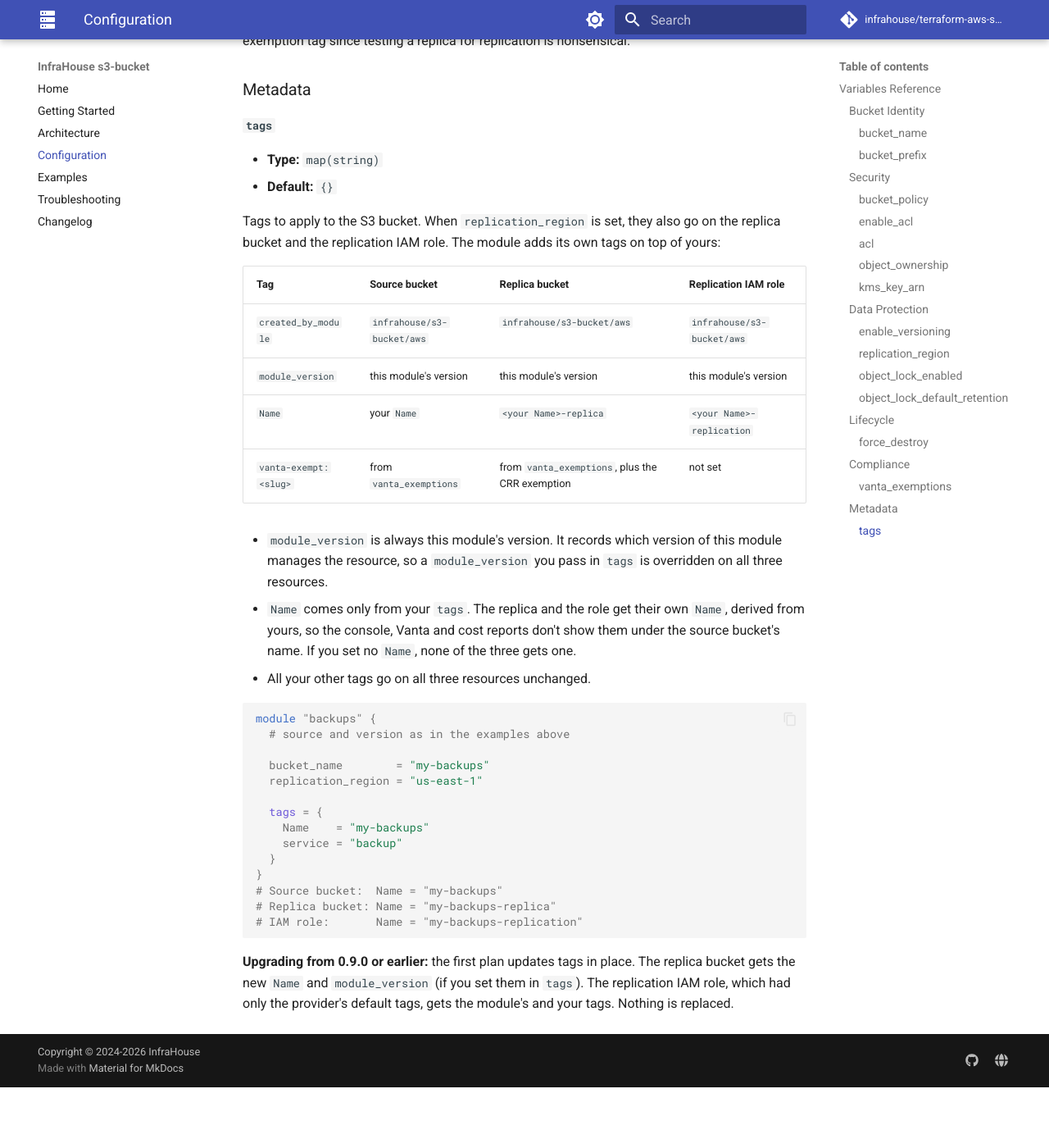
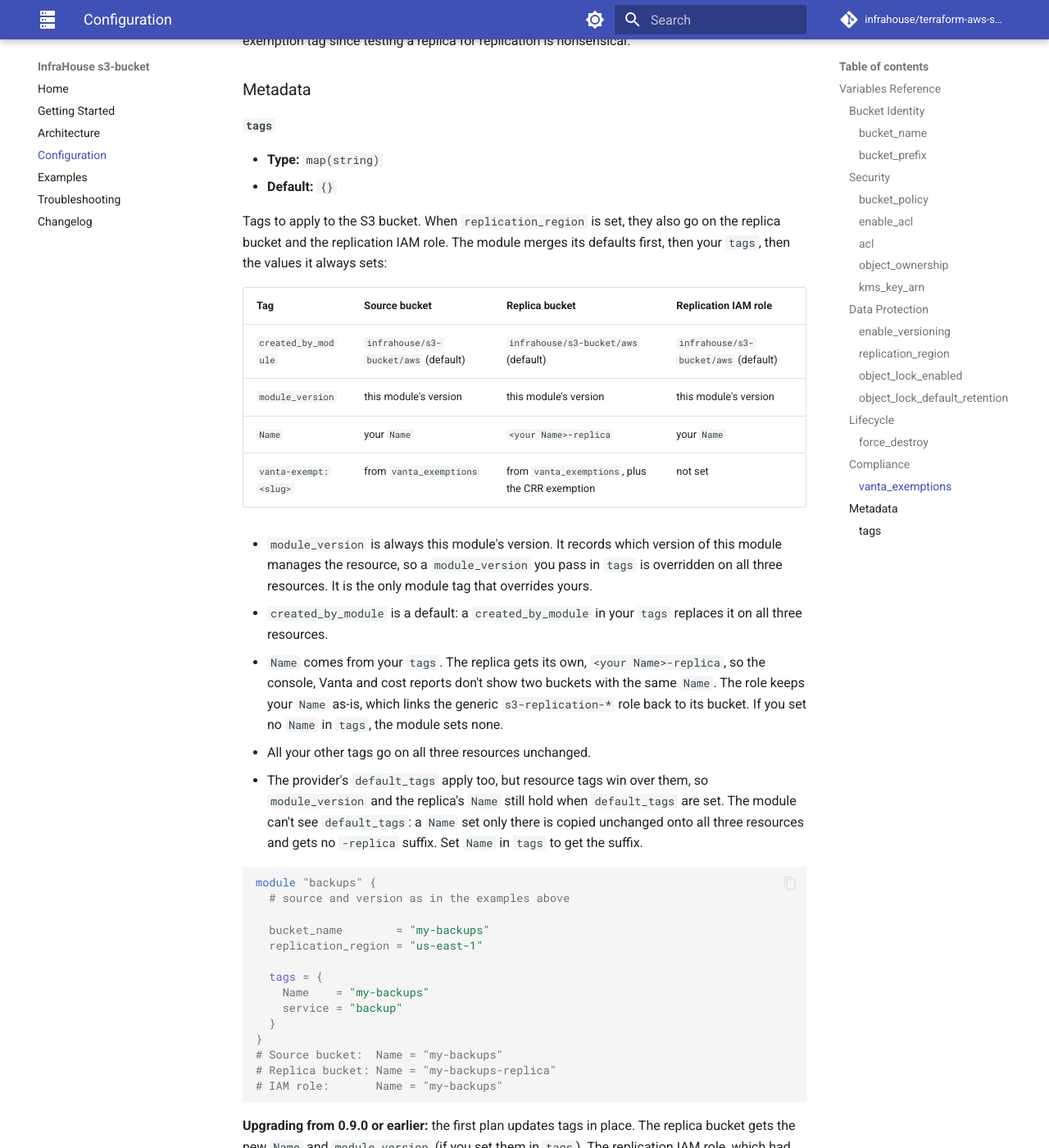
Before and after one commit to infrahouse/terraform-aws-s3-bucket, an MkDocs documentation site: the page built from docs/configuration.md, in a window 1280 px wide and 1400 px high, scrolled down 4626 px. Shown: the whole window at 82% size. Built offline with MkDocs 1.6.1 and Material for MkDocs 9.7.7, drawn with Linux system fonts in a browser that asks for light colours; comment, search, counter and statistics services are not loaded; before the commit the page ends 5952 px from its top, so only the background shows below that.

Commit message:
docs: correct which tags override the caller's
The tags docs said the module's created_by_module overrides a caller's.
It doesn't: default_module_tags is merged before var.tags, so a caller's
created_by_module wins on all three resources; only module_version is
forced. Say so, and that the role keeps the caller's Name as-is.

Also explain provider default_tags: resource tags win over them, so
module_version and the replica's Name hold, but a Name set only in
default_tags is invisible to the module and is copied unchanged with
no -replica suffix.

Co-Authored-By: Claude Opus 5.5 <noreply@anthropic.com>

````diff
--- a/docs/configuration.md
+++ b/docs/configuration.md
@@ -216,24 +216,33 @@ is nonsensical.
 - **Default:** `{}`
 
 Tags to apply to the S3 bucket. When `replication_region` is set, they also
-go on the replica bucket and the replication IAM role. The module adds its
-own tags on top of yours:
+go on the replica bucket and the replication IAM role. The module merges its
+defaults first, then your `tags`, then the values it always sets:
 
 | Tag | Source bucket | Replica bucket | Replication IAM role |
 |-----|---------------|----------------|----------------------|
-| `created_by_module` | `infrahouse/s3-bucket/aws` | `infrahouse/s3-bucket/aws` | `infrahouse/s3-bucket/aws` |
+| `created_by_module` | `infrahouse/s3-bucket/aws` (default) | `infrahouse/s3-bucket/aws` (default) | `infrahouse/s3-bucket/aws` (default) |
 | `module_version` | this module's version | this module's version | this module's version |
-| `Name` | your `Name` | `<your Name>-replica` | `<your Name>-replication` |
+| `Name` | your `Name` | `<your Name>-replica` | your `Name` |
 | `vanta-exempt:<slug>` | from `vanta_exemptions` | from `vanta_exemptions`, plus the CRR exemption | not set |
 
 - `module_version` is always this module's version. It records which
   version of this module manages the resource, so a `module_version` you
-  pass in `tags` is overridden on all three resources.
-- `Name` comes only from your `tags`. The replica and the role get their own
-  `Name`, derived from yours, so the console, Vanta and cost reports don't
-  show them under the source bucket's name. If you set no `Name`, none of
-  the three gets one.
+  pass in `tags` is overridden on all three resources. It is the only module
+  tag that overrides yours.
+- `created_by_module` is a default: a `created_by_module` in your `tags`
+  replaces it on all three resources.
+- `Name` comes from your `tags`. The replica gets its own,
+  `<your Name>-replica`, so the console, Vanta and cost reports don't show
+  two buckets with the same `Name`. The role keeps your `Name` as-is, which
+  links the generic `s3-replication-*` role back to its bucket. If you set no
+  `Name` in `tags`, the module sets none.
 - All your other tags go on all three resources unchanged.
+- The provider's `default_tags` apply too, but resource tags win over them,
+  so `module_version` and the replica's `Name` still hold when `default_tags`
+  are set. The module can't see `default_tags`: a `Name` set only there is
+  copied unchanged onto all three resources and gets no `-replica` suffix.
+  Set `Name` in `tags` to get the suffix.
 
 ```hcl
 module "backups" {
@@ -249,7 +258,7 @@ module "backups" {
 }
 # Source bucket:  Name = "my-backups"
 # Replica bucket: Name = "my-backups-replica"
-# IAM role:       Name = "my-backups-replication"
+# IAM role:       Name = "my-backups"
 ```
 
 **Upgrading from 0.9.0 or earlier:** the first plan updates tags in place.
````
Also changed, not shown: README.md (+1 -1 lines), docs/architecture.md (+2 -2 lines), 1 other file.
